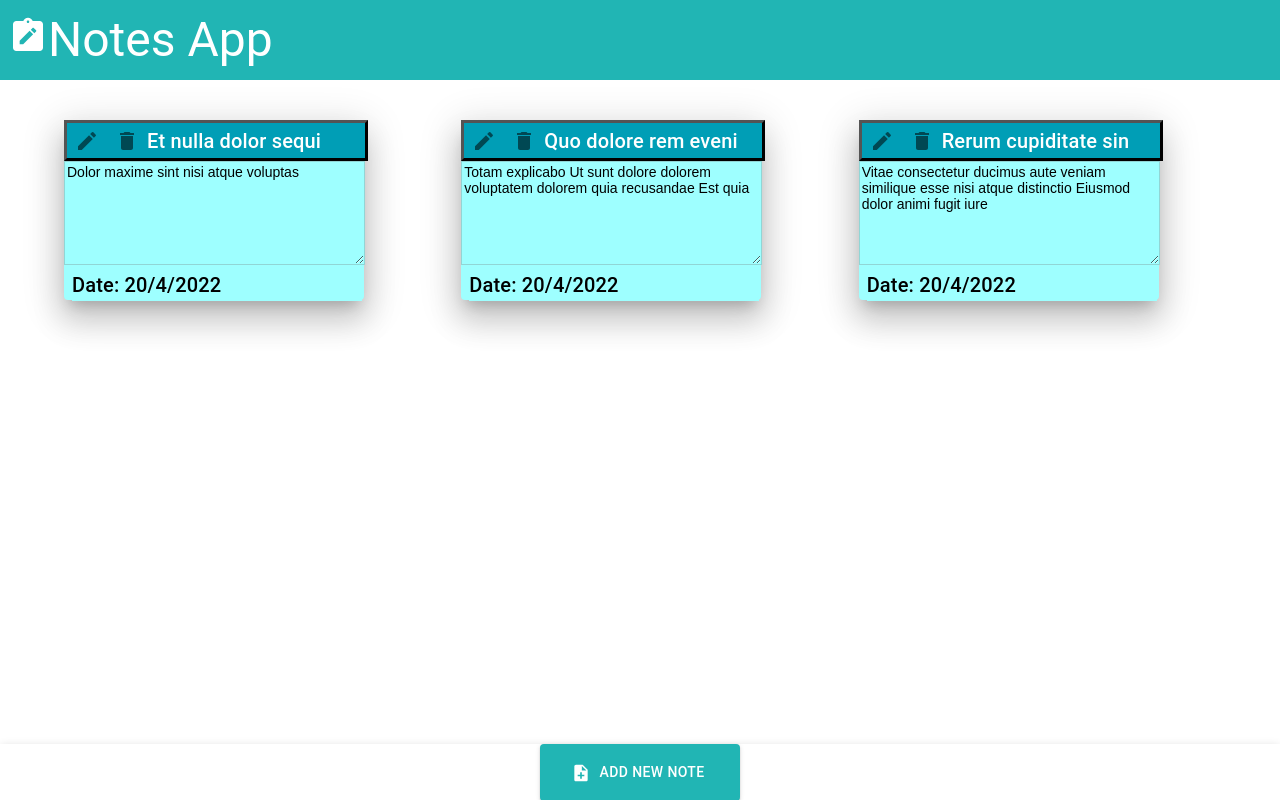
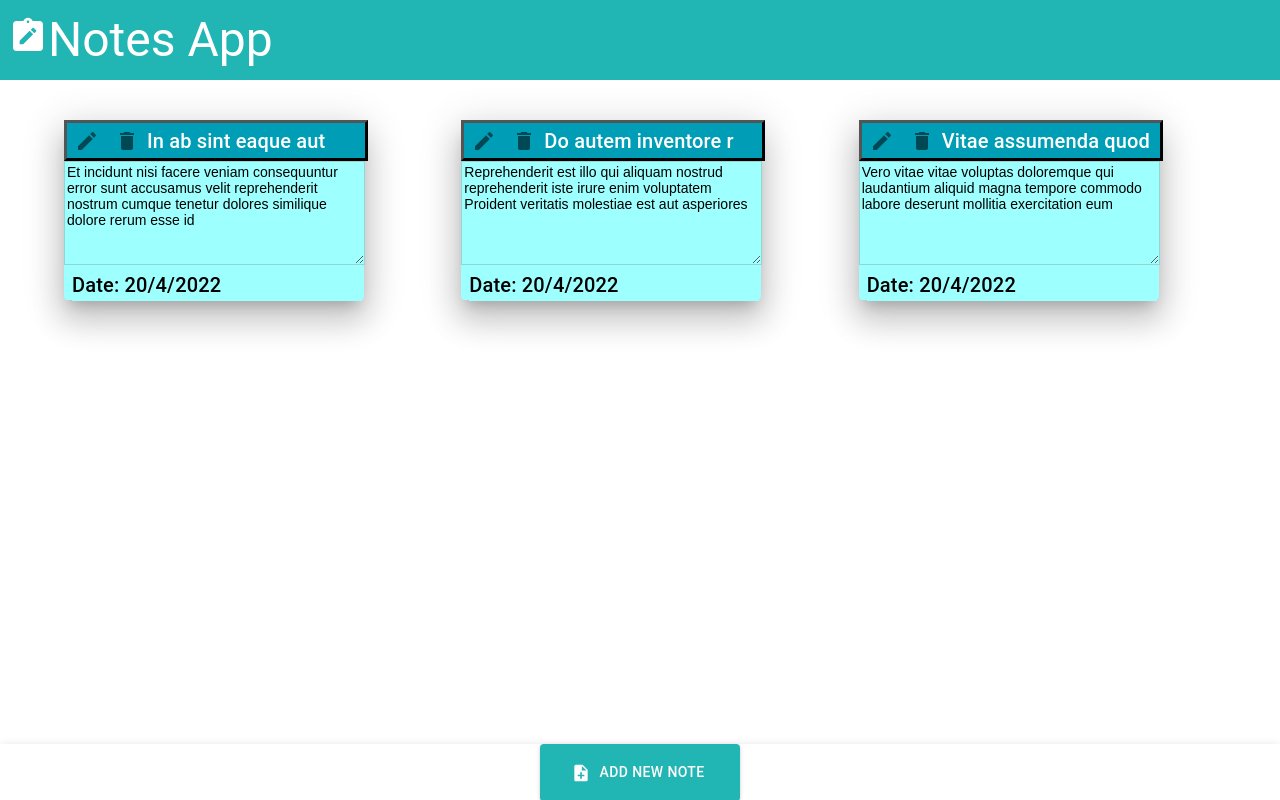
Before and after one commit to marijan25/Notes-app, a React (Create React App) app: page / in a window 1280 px wide. Built offline with nearby package versions, Linux system fonts and the light colour scheme; data requests are answered from the project's data file; the HTML template or start-up script is replaced by a standard one.

Commit message:
Added the requested changes

```diff
--- a/db.json
+++ b/db.json
@@ -1,20 +1,20 @@
 {
   "notes": [
     {
-      "title": "Et nulla dolor sequi",
-      "content": "Dolor maxime sint nisi atque voluptas",
+      "title": "In ab sint eaque aut",
+      "content": "Et incidunt nisi facere veniam consequuntur error sunt accusamus velit reprehenderit nostrum cumque tenetur dolores similique dolore rerum esse id",
       "date": "20/4/2022",
       "id": 1
     },
     {
-      "title": "Quo dolore rem eveni",
-      "content": "Totam explicabo Ut sunt dolore dolorem voluptatem dolorem quia recusandae Est quia",
+      "title": "Do autem inventore r",
+      "content": "Reprehenderit est illo qui aliquam nostrud reprehenderit iste irure enim voluptatem Proident veritatis molestiae est aut asperiores",
       "date": "20/4/2022",
       "id": 2
     },
     {
-      "title": "Rerum cupiditate sin",
-      "content": "Vitae consectetur ducimus aute veniam similique esse nisi atque distinctio Eiusmod dolor animi fugit iure",
+      "title": "Vitae assumenda quod",
+      "content": "Vero vitae vitae voluptas doloremque qui laudantium aliquid magna tempore commodo labore deserunt mollitia exercitation eum",
       "date": "20/4/2022",
       "id": 3
     }
--- a/src/NoteService.js
+++ b/src/NoteService.js
@@ -7,7 +7,6 @@ export const getNotes = async () => {
   }
 
 export const addNote = async (newNote) => {
-    getNotes()
     newNote.date = `${current.getDate()}/${current.getMonth()+1}/${current.getFullYear()}`;
     fetch('http://localhost:8000/notes', {
       method: 'POST',
@@ -19,7 +18,6 @@ export const addNote = async (newNote) => {
 }
 
 export const deleteNote = async (id) => {
-    getNotes()
     fetch(`http://localhost:8000/notes/${id}`, {
       method: 'DELETE',
       headers: {
@@ -29,7 +27,6 @@ export const deleteNote = async (id) => {
 }
 
 export const editNote = async (editForm) => {
-    getNotes()
     editForm.date = `${current.getDate()}/${current.getMonth()+1}/${current.getFullYear()}`;
     fetch(`http://localhost:8000/notes/${editForm.id}`, {
       method: 'PUT',
--- a/src/components/DeleteNoteForm.js
+++ b/src/components/DeleteNoteForm.js
@@ -24,8 +24,7 @@ const DeleteNoteForm = ({loadData,note,open,setOpen}) => {
           <Stack spacing={3} direction='row'>
             <Button
               onClick={() => {
-                deleteNote(note.id)
-                loadData()
+                deleteNote(note.id).then(loadData)
               }}
               variant='contained'
               color='error'
--- a/src/components/ManageNoteForm.js
+++ b/src/components/ManageNoteForm.js
@@ -18,11 +18,9 @@ const ManageNoteForm = ({editForm,loadData,handleCloseModal}) => {
     setTitle('')
     setTitle('')
     if(editForm.id){
-      editNote({title,content,id:editForm.id})
-      loadData()
+      editNote({title,content,id:editForm.id}).then(loadData)
     } else {
-      addNote({title,content})
-      loadData()
+      addNote({title,content}).then(loadData)
     }
   }
   return (
```
